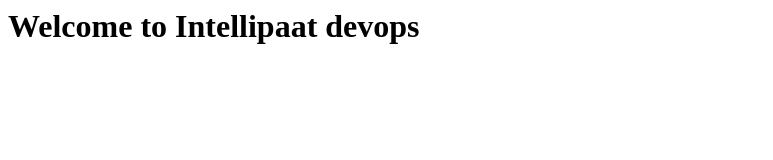
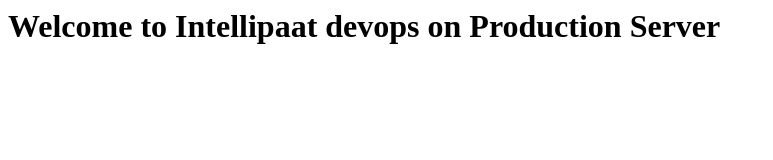
Before and after one commit to Pratibha84/Website, a plain HTML site: page index.html in a window 1280 px wide. Shown: the whole page, without its empty margins (0-773 px from the left). Drawn offline with Linux system fonts and the light colour scheme.

Commit message:
Push to Production

```diff
--- a/index.html
+++ b/index.html
@@ -1,6 +1,6 @@
 <html>
 <title>Jenkins CI/CD pipeline</title>
 <body>
-<h1> Welcome to Intellipaat devops </h1>
+<h1> Welcome to Intellipaat devops on Production Server </h1>
 </body>
 </html>
```
